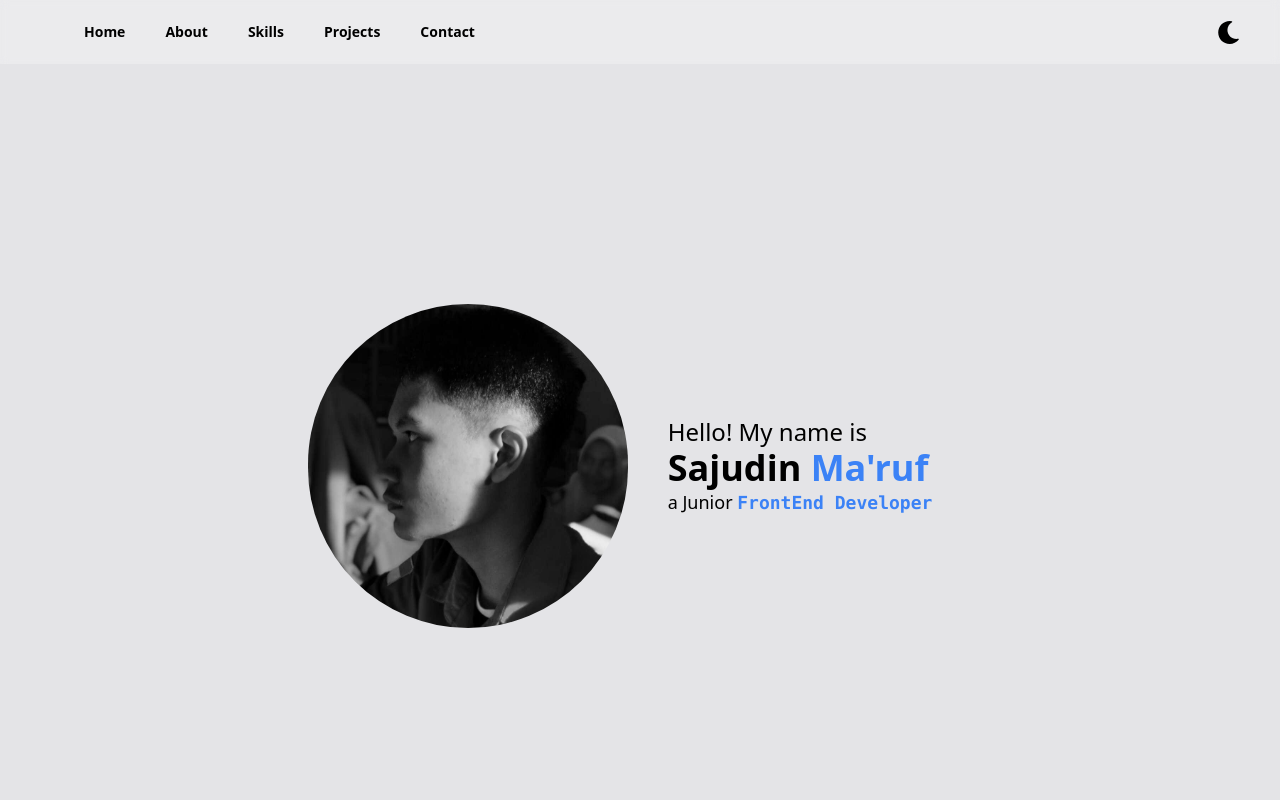
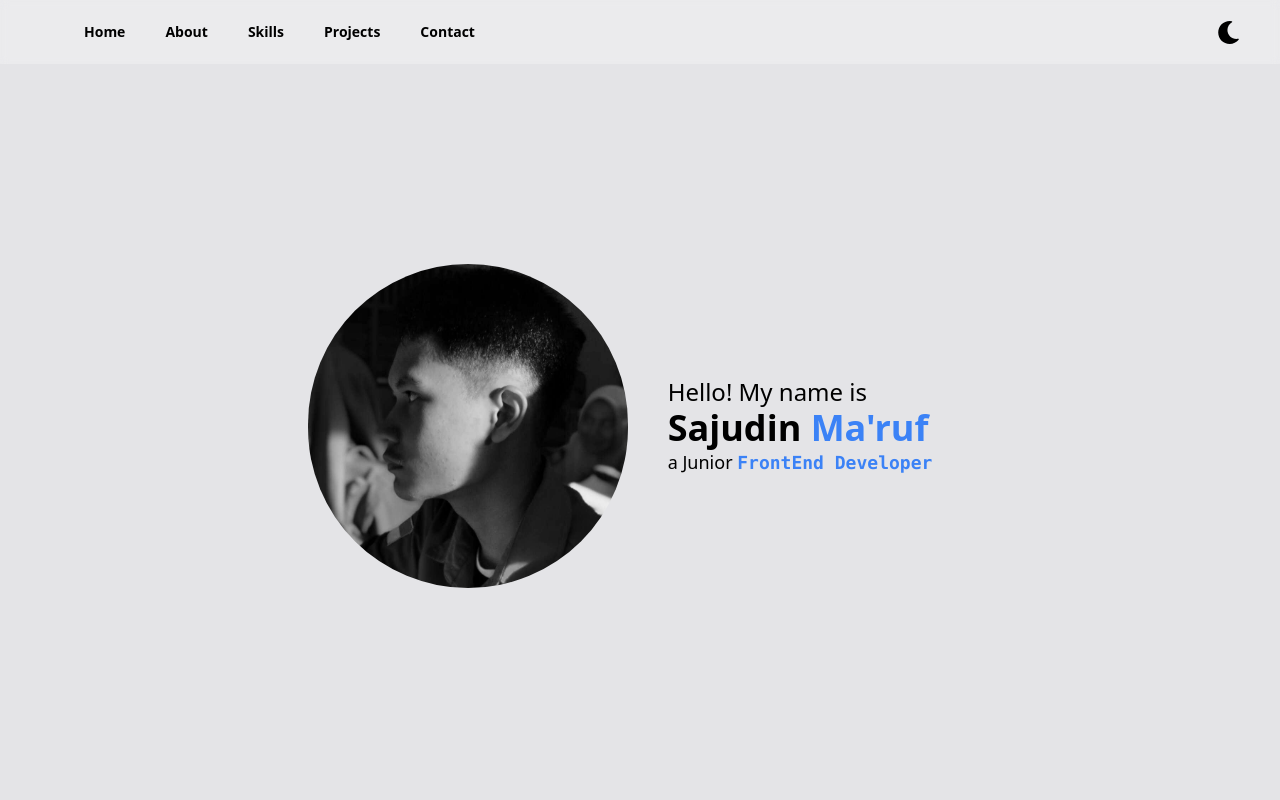
Before and after one commit to Udean777/port-v2, a Next.js app: page / in a window 1280 px wide. Shown: the top 800 px of the page. Built offline with nearby package versions, Linux system fonts and the light colour scheme.

Commit message:
ganti dikit

```diff
--- a/app/Hero.js
+++ b/app/Hero.js
@@ -3,7 +3,7 @@ import Image from 'next/image'
 
 export default function Hero() {
   return (
-    <div className='min-h-screen flex justify-center py-28 animate__animated animate__fadeIn' id='hero'>
+    <div className='min-h-screen flex justify-center animate__animated animate__fadeIn pb-20' id='hero'>
       <div className='flex flex-col md:flex-row justify-center items-center'>
         <div className='mb-8 md:mb-0'>
           <Image src='/hero1.jpeg' priority={true} width={300} height={300} alt='hero' className='rounded-full w-64 md:w-72 lg:w-80' />
```
